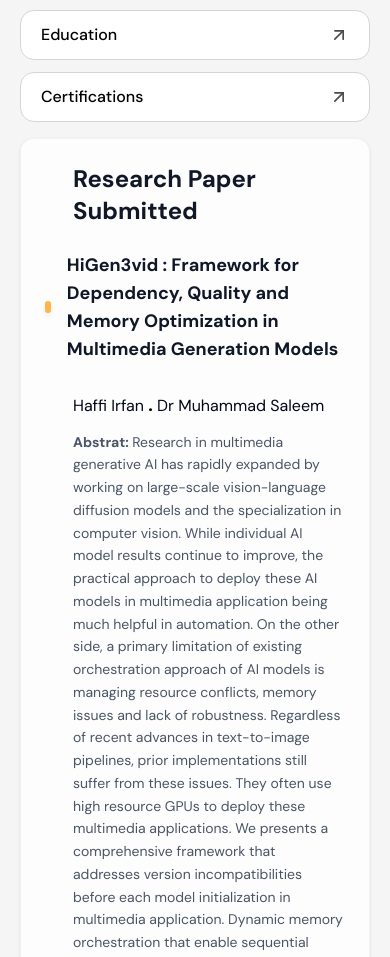
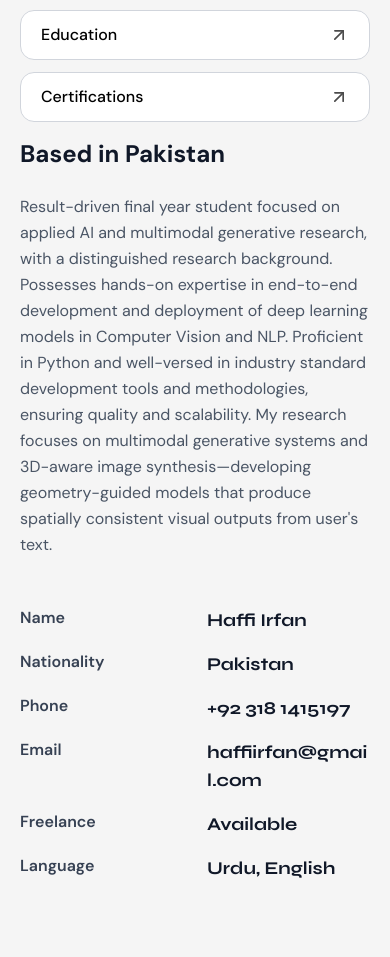
Before and after one commit to MohidShahid/TypeScript-Potfolio, a React (Vite) app: page / in a window 390 px wide. Shown: the part 1040-1997 px from the top of the page. Built offline with nearby package versions, Linux system fonts and the light colour scheme.

Commit message:
Research paper data added in Achievements and Video added under FYP Image

```diff
--- a/package.json
+++ b/package.json
@@ -22,6 +22,7 @@
     "motion": "^12.23.24",
     "react": "^19.2.0",
     "react-dom": "^19.2.0",
+    "react-icons": "^5.5.0",
     "react-router-dom": "^7.10.0",
     "tailwind-merge": "^3.4.0",
     "tailwindcss": "^4.1.17"
--- a/src/components/AnimatedTabs.tsx
+++ b/src/components/AnimatedTabs.tsx
@@ -7,7 +7,7 @@ interface AnimatedTabsProps {
   setTabVal: Dispatch<SetStateAction<number>>;
 }
 
-const tabs = ["Achievements", "About Me", "Skills", "Education", "Certifications"];
+const tabs = ["About Me", "Achievements",  "Skills", "Education", "Certifications"];
 
 export default function AnimatedTabs({tabVal , setTabVal}: AnimatedTabsProps) {
 
--- a/src/components/FYPSection.tsx
+++ b/src/components/FYPSection.tsx
@@ -1,6 +1,18 @@
+import { useRef, useState } from "react";
+import { Play } from "lucide-react";
 import FYPCover from "../assets/FYPCover.jpg";
 
 const FYPSection = () => {
+  const videoRef = useRef<HTMLVideoElement>(null);
+  const [playing, setPlaying] = useState(false);
+
+  const handlePlay = () => {
+    if (videoRef.current) {
+      videoRef.current.play();
+      setPlaying(true);
+    }
+  };
+
   return (
     <section className="w-full max-w-7xl mx-auto px-4 py-20">
       {/* Section Label */}
@@ -15,18 +27,48 @@ const FYPSection = () => {
 
       {/* Responsive Layout */}
       <div className="grid grid-cols-1 md:grid-cols-2 gap-12 items-start">
-
         {/* Left Section (Image) */}
         <div className="flex flex-col gap-6">
-          <div className="w-full overflow-hidden rounded-2xl shadow-lg shadow-black/20 border border-white/10">
+          <div className="w-full overflow-hidden">
+            {/* Cover Image */}
             <img
               src={FYPCover}
-              className="w-full h-auto object-cover"
-              alt="FYP Preview"
+              alt="FYP Cover"
+              className="w-full object-cover"
             />
-            {/* <video src=""></video> */}
+
+            {/* Divider */}
+            <div className="h-px w-full bg-white/10" />
+
+            {/* Video Section */}
+            <div className="relative mt-7">
+              <video
+                ref={videoRef}
+                className="w-full rounded-lg shadow-lg"
+                controls={playing}
+                muted
+                preload="metadata"
+                onPlay={() => setPlaying(true)}
+              >
+                <source
+                  src="https://res.cloudinary.com/dlerfbweh/video/upload/v1766122609/1000017133_1_dmdmad.mp4"
+                  type="video/mp4"
+                />
+              </video>
+
+              {/* Play Button Overlay */}
+              {!playing && (
+                <button
+                  onClick={handlePlay}
+                  className="absolute inset-0 flex items-center justify-center bg-black/40 rounded-lg transition hover:bg-black/50"
+                >
+                  <div className="flex h-20 w-20 items-center justify-center rounded-full bg-white/90 shadow-xl">
+                    <Play className="h-10 w-10 text-black ml-1" />
+                  </div>
+                </button>
+              )}
+            </div>
           </div>
-
         </div>
 
         {/* Right Section (Description) */}
@@ -48,8 +90,9 @@ const FYPSection = () => {
           </ul>
 
           <p className="text-base leading-relaxed text-[#08080899]">
-            Built in Python on Stable Diffusion XL (SDXL 1.0) with an SDXL Refiner
-            and an LLM-driven prompt enhancer, this system supports:
+            Built in Python on Stable Diffusion XL (SDXL 1.0) with an SDXL
+            Refiner and an LLM-driven prompt enhancer, with SadTalker and GFPGAN
+            for animation:
           </p>
 
           <ul className="list-disc pl-6 text-base text-[#08080899] space-y-2">
@@ -59,10 +102,10 @@ const FYPSection = () => {
             <li>Dynamic grids</li>
             <li>Lightweight Gradio-based interface</li>
             <li>SadTalker-based face animation</li>
-           <li>GFPGAN-based image enhancement</li>
+            <li>GFPGAN-based image enhancement</li>
           </ul>
 
-          <p className="text-base leading-relaxed text-[#08080899] mt-2">
+          <p className="text-base italic bg-purple-50/50 p-3 rounded-lg border-l-4 border-[#FF9330]/30">
             The project is optimized to run efficiently on Kaggle’s T4x2 GPUs.
           </p>
         </div>
--- a/src/components/ResumeSection.tsx
+++ b/src/components/ResumeSection.tsx
@@ -24,7 +24,7 @@ const ResumeSection = () => {
 
         <AnimatedTabs tabVal={tabVal} setTabVal={setTabVal} />
       </div>
-      {tabVal === 1 && (
+      {tabVal === 0 && (
         <div className="flex flex-col gap-6 md:w-[60%] w-full">
           {/* Heading */}
           <h1 className="text-2xl font-bold text-gray-900 dark:text-white">
@@ -97,15 +97,15 @@ const ResumeSection = () => {
         </div>
       )}
 
-      {tabVal === 0 && (
+      {tabVal === 1 && (
         <div className="flex flex-col gap-6 md:w-[60%] w-full">
           {/* Experience Card */}
           {/* Add more cards as needed */}
           <div className="w-full bg-white/80 dark:bg-[#0c0c0c] border border-gray-200/50 dark:border-gray-700/40 rounded-xl p-6 md:p-7 shadow-sm hover:shadow-md transition-all duration-300">
             {/* Title Row */}
             <h2 className="mb-6 flex items-center gap-3 text-2xl font-bold text-gray-900 dark:text-gray-100 pl-7">
-  Research Paper Submitted
-</h2>
+              Research Paper (Submitted)
+            </h2>
 
             <div className="flex items-center gap-4 mb-2">
               <span className="w-5 h-3 bg-[#FFB646] rounded-full shadow-md"></span>
@@ -117,38 +117,48 @@ const ResumeSection = () => {
 
             {/* Description */}
             <div className="pl-7 flex flex-col gap-3">
-              <p className="pt-5">Haffi Irfan  <span className="text-lg text-black font-bold">.</span>  Dr Muhammad Saleem</p>
-            <p className="text-gray-600 dark:text-gray-400 leading-relaxed text-sm md:text-base">
-              <span className="font-bold">Abstrat: </span>Research in multimedia generative AI has rapidly expanded by
-              working on large-scale vision-language diffusion models and the
-              specialization in computer vision. While individual AI model
-              results continue to improve, the practical approach to deploy
-              these AI models in multimedia application being much helpful in
-              automation. On the other side, a primary limitation of existing
-              orchestration approach of AI models is managing resource
-              conflicts, memory issues and lack of robustness. Regardless of
-              recent advances in text-to-image pipelines, prior implementations
-              still suffer from these issues. They often use high resource GPUs
-              to deploy these multimedia applications. We presents a
-              comprehensive framework that addresses version incompatibilities
-              before each model initialization in multimedia application.
-              Dynamic memory orchestration that enable sequential execution of
-              multiple large-scale AI models on consumer hardware with better
-              time management. Generating realistic and high quality visuals
-              with open-source models using LLM with graceful degradation under
-              suboptimal conditions. We propose HiGen3vid, a robust framework
-              approach for orchestrating multimedia AI models complex pipeline
-              to generate 3D like visuals from user’s simple text through
-              extensive experimentation. Quantitatively, HiGen3vid achieves a
-              state- of-the-art CLIP Score of 0.41, demonstrating a 41 percent
-              improvement in text-to-3D alignment compared to leading
-              DreamFusion at ∼0.31. Furthermore, the achieved FID of 24.2 and a
-              compelling 87 percent user preference confirm its superior quality
-              and geometric fidelity over previous baseline approaches.
-            </p>
-            <p><span className="text-black font-bold word-spacing-[4px]">Keywords: </span>Dependency Resolution, Dynamic Memory Management, Robust AI
-Systems, Graceful Degradation, Multi-Model Orchestration</p>
-    <p className="pt-5 flex gap-4"><span className="text-[#FFB646] font-bold">Submitted to: </span>{"  "}Multimedia Tools and Application (Springer)</p>
+              <p className="pt-5">
+                Haffi Irfan{" "}
+                <span className="text-lg text-black font-bold">.</span> Dr
+                Muhammad Saleem
+              </p>
+              <p className="text-gray-600 dark:text-gray-400 leading-relaxed text-sm md:text-base">
+                <span className="font-bold">Abstrat: </span>Recent advances in
+                multimedia generative artificial intelligence have been driven
+                by large-scale vision–language diffusion models and increasing
+                specialization in computer vision. Although the performance of
+                individual models continues to improve, the deployment of
+                complex multimedia AI pipelines in real-world applications
+                remains challenging due to resource conflicts, memory
+                constraints, version incompatibilities, and limited robustness.
+                Moreover, existing text-to-image and text-to-3D generation
+                systems typically depend on high-end GPU resources, which
+                restricts their scalability on consumer-grade hardware. We
+                propose HiGen3vid, a robust multimedia AI orchestration
+                framework that resolves model version incompatibilities and
+                dynamically manages memory to enable the efficient execution of
+                large-scale AI models. HiGen3vid generates high-quality 3D-like
+                visual content from simple textual input using open-source
+                diffusion models integrated with large language models, while
+                supporting graceful degradation under constrained computational
+                resources. Extensive experimental evaluation demonstrates that
+                HiGen3vid achieves a state-of-the-art CLIP score of 0.41,
+                representing a 41% improvement over the DreamFusion baseline
+                (∼0.31). Furthermore, HiGen3vid attains an FID score of 24.2 and
+                an 87% user preference rate, confirming its superior visual
+                quality and geometric fidelity.
+              </p>
+              <p>
+                <span className="text-black font-bold word-spacing-[4px]">
+                  Keywords:{" "}
+                </span>
+                Dependency Resolution, Dynamic Memory Management, Robust AI
+                Systems, Graceful Degradation, Multi-Model Orchestration
+              </p>
+              <p className="pt-5 flex gap-4">
+                <span className="text-[#FFB646] font-bold">Submitted to: </span>
+                {"  "}Multimedia Tools and Application (Springer)
+              </p>
             </div>
           </div>
         </div>
```
Also changed, not shown: src/components/ui/resizable-navbar.tsx (+34 -21 lines), 1 other file (tests, documents, lock files or other folders).
